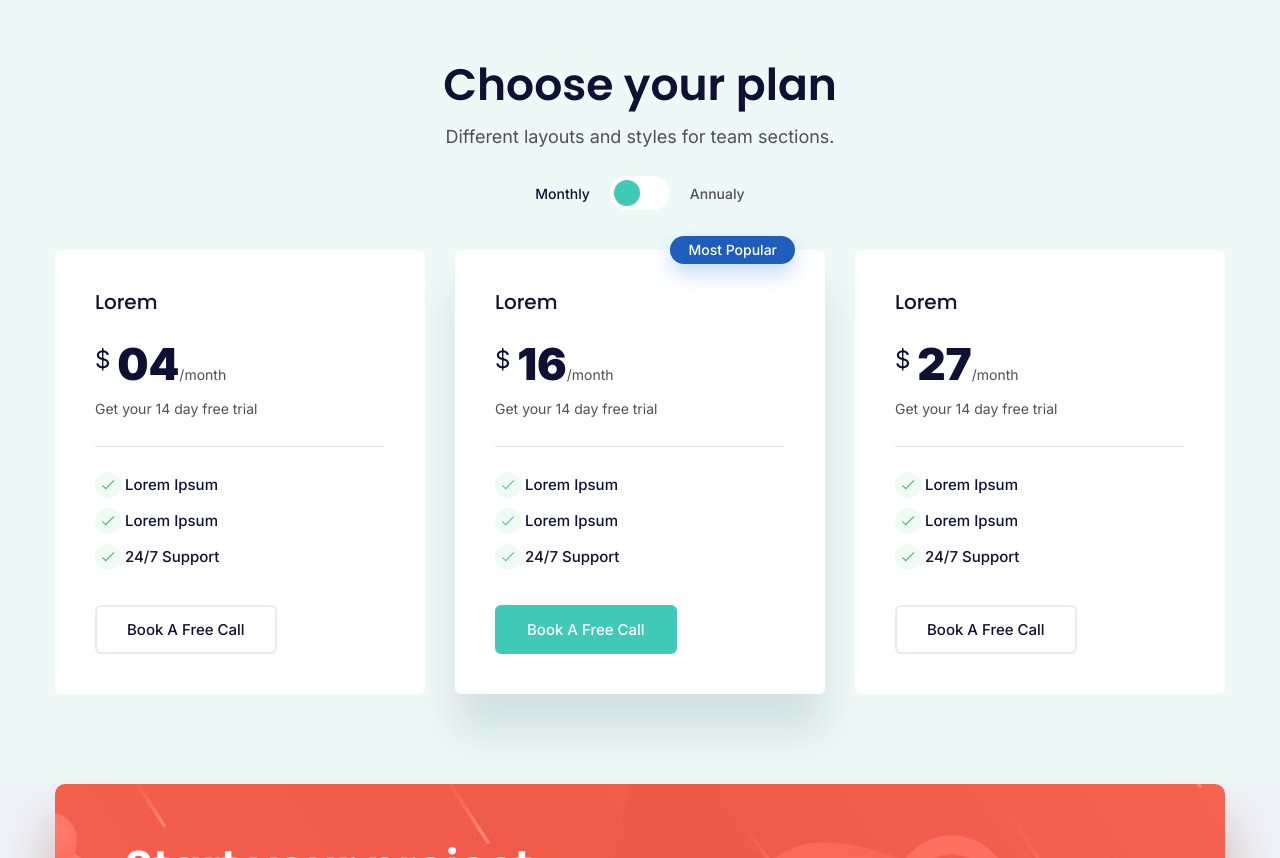
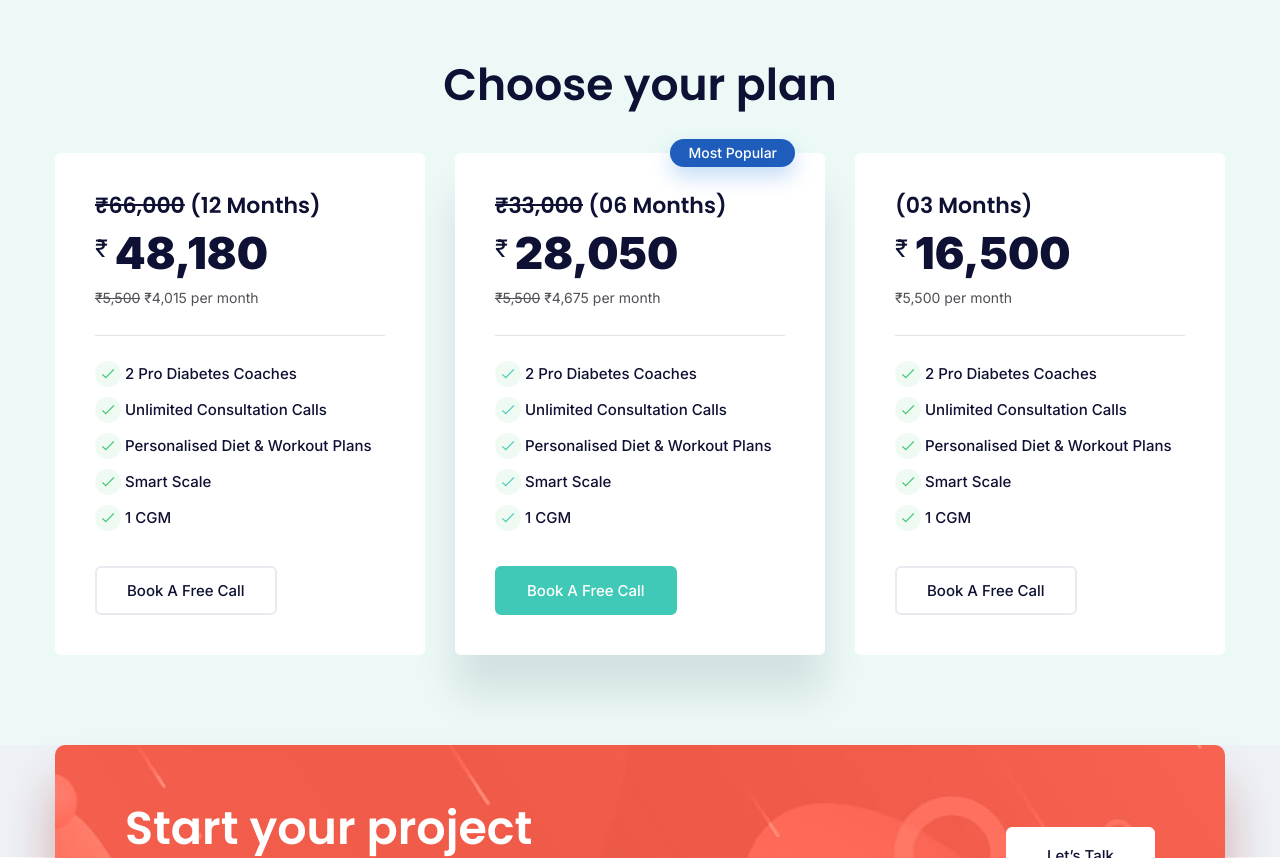
Before and after one commit to aniket-so/diabetease, a React (Create React App) app: page /home-four in a window 1280 px wide. Shown: the part 2160-3018 px from the top of the page. Built offline with nearby package versions, Linux system fonts and the light colour scheme.

Commit message:
Pricing component changed

```diff
--- /dev/null
+++ b/src/components/HomeOne/CustomModal.css
@@ -0,0 +1,37 @@
+.custom-modal-form {
+    max-width: 400px;
+    margin: 0 auto;
+}
+
+.custom-modal-form label {
+    font-weight: bold;
+}
+
+.custom-modal-form input[type="text"],
+.custom-modal-form input[type="tel"],
+.custom-modal-form input[type="email"],
+.custom-modal-form select {
+    width: 100%;
+    padding: 0.5rem;
+    margin-bottom: 1rem;
+    border: 1px solid #ced4da;
+    border-radius: 0.25rem;
+}
+
+.custom-modal-form select {
+    appearance: none;
+}
+
+.custom-modal-form button[type="submit"] {
+    width: 100%;
+    padding: 0.1rem;
+    background-color: #155EB8;
+    border: none;
+    border-radius: 0.25rem;
+    color: #fff;
+    cursor: pointer;
+}
+
+.custom-modal-form button[type="submit"]:hover {
+    background-color: #0056b3;
+}
--- a/src/components/HomeOne/ModalComponent.js
+++ b/src/components/HomeOne/ModalComponent.js
@@ -2,7 +2,7 @@ import React from 'react';
 import Modal from 'react-bootstrap/Modal';
 import Button from 'react-bootstrap/Button';
 import Form from 'react-bootstrap/Form';
-
+import './CustomModal.css';
 
 const CustomModal = ({ showModal, closeModal }) => {
     const [formData, setFormData] = React.useState({
@@ -32,7 +32,7 @@ const CustomModal = ({ showModal, closeModal }) => {
                 <Modal.Title>Book an Appointment</Modal.Title>
             </Modal.Header>
             <Modal.Body>
-                <Form onSubmit={handleSubmit}>
+                <Form onSubmit={handleSubmit} className="custom-modal-form"> {/* Add custom class */}
                     <Form.Group controlId="formName">
                         <Form.Label>Name</Form.Label>
                         <Form.Control type="text" placeholder="Enter name" name="name" value={formData.name} onChange={handleInputChange} required />
--- a/src/components/HomeOne/PricingHomeOne.js
+++ b/src/components/HomeOne/PricingHomeOne.js
@@ -9,10 +9,10 @@ function PricingHomeOne({ className }) {
                     <div className="row">
                         <div className="col-lg-12">
                             <div className="appie-section-title text-center">
-                                <h3 className="appie-title">Choose your plan</h3>
-                                <p>Different layouts and styles for team sections.</p>
+                                <h3 className="appie-title mb-3">Choose your plan</h3>
+                                {/* <p>Different layouts and styles for team sections.</p> */}
                             </div>
-                            <ul
+                            {/* <ul
                                 className="list-inline text-center switch-toggler-list"
                                 role="tablist"
                                 id="switch-toggle-tab"
@@ -31,7 +31,7 @@ function PricingHomeOne({ className }) {
                                 <li className={`year ${toggleSwitch === false ? 'active' : ''}`}>
                                     <a href="#">Annualy</a>
                                 </li>
-                            </ul>
+                            </ul> */}
                         </div>
                     </div>
                     <div className="tabed-content">
@@ -41,23 +41,29 @@ function PricingHomeOne({ className }) {
                                     <div className="col-lg-4 col-md-6 wow animated fadeInLeft">
                                         <div className="pricing-one__single">
                                             <div className="pricig-heading">
-                                                <h6>Lorem</h6>
+                                                <h4> <s>₹66,000</s> (12 Months) </h4>
                                                 <div className="price-range">
-                                                    <sup>$</sup> <span>04</span>
-                                                    <p>/month</p>
+                                                    <sup>₹</sup> <span>48,180</span>
                                                 </div>
-                                                <p>Get your 14 day free trial</p>
+                                                <p> <s>₹5,500</s>  ₹4,015 per month</p>
+                                                {/* <p>Get your 14 day free trial</p> */}
                                             </div>
                                             <div className="pricig-body">
                                             <ul>
                                                     <li>
-                                                        <i className="fal fa-check" /> Lorem Ipsum
+                                                        <i className="fal fa-check" /> 2 Pro Diabetes Coaches
                                                     </li>
                                                     <li>
-                                                        <i className="fal fa-check" /> Lorem Ipsum
+                                                        <i className="fal fa-check" /> Unlimited Consultation Calls
                                                     </li>
                                                     <li>
-                                                        <i className="fal fa-check" /> 24/7 Support
+                                                        <i className="fal fa-check" /> Personalised Diet & Workout Plans
+                                                    </li>
+                                                    <li>
+                                                        <i className="fal fa-check" /> Smart Scale
+                                                    </li>
+                                                    <li>
+                                                        <i className="fal fa-check" /> 1 CGM
                                                     </li>
                                                 </ul>
                                                 <div className="pricing-btn mt-35">
@@ -70,24 +76,30 @@ function PricingHomeOne({ className }) {
                                     </div>
                                     <div className="col-lg-4 col-md-6 wow animated fadeInUp">
                                         <div className="pricing-one__single center">
-                                            <div className="pricig-heading">
-                                                <h6>Lorem</h6>
+                                        <div className="pricig-heading">
+                                                <h4> <s>₹33,000</s> (06 Months) </h4>
                                                 <div className="price-range">
-                                                    <sup>$</sup> <span>16</span>
-                                                    <p>/month</p>
+                                                    <sup>₹</sup> <span>28,050</span>
                                                 </div>
-                                                <p>Get your 14 day free trial</p>
+                                                <p> <s>₹5,500</s>  ₹4,675 per month</p>
+                                                {/* <p>Get your 14 day free trial</p> */}
                                             </div>
                                             <div className="pricig-body">
-                                                <ul>
+                                            <ul>
                                                     <li>
-                                                        <i className="fal fa-check" /> Lorem Ipsum
+                                                        <i className="fal fa-check" /> 2 Pro Diabetes Coaches
                                                     </li>
                                                     <li>
-                                                        <i className="fal fa-check" /> Lorem Ipsum
+                                                        <i className="fal fa-check" /> Unlimited Consultation Calls
                                                     </li>
                                                     <li>
-                                                        <i className="fal fa-check" /> 24/7 Support
+                                                        <i className="fal fa-check" /> Personalised Diet & Workout Plans
+                                                    </li>
+                                                    <li>
+                                                        <i className="fal fa-check" /> Smart Scale
+                                                    </li>
+                                                    <li>
+                                                        <i className="fal fa-check" /> 1 CGM
                                                     </li>
                                                 </ul>
                                                 <div className="pricing-btn mt-35">
@@ -103,24 +115,30 @@ function PricingHomeOne({ className }) {
                                     </div>
                                     <div className="col-lg-4 col-md-6 wow animated fadeInRight">
                                         <div className="pricing-one__single">
-                                            <div className="pricig-heading">
-                                                <h6>Lorem</h6>
+                                        <div className="pricig-heading">
+                                                <h4> (03 Months) </h4>
                                                 <div className="price-range">
-                                                    <sup>$</sup> <span>27</span>
-                                                    <p>/month</p>
+                                                    <sup>₹</sup> <span>16,500</span>
                                                 </div>
-                                                <p>Get your 14 day free trial</p>
+                                                <p>₹5,500 per month</p>
+                                                {/* <p>Get your 14 day free trial</p> */}
                                             </div>
                                             <div className="pricig-body">
-                                                <ul>
+                                            <ul>
                                                     <li>
-                                                        <i className="fal fa-check" /> Lorem Ipsum
+                                                        <i className="fal fa-check" /> 2 Pro Diabetes Coaches
                                                     </li>
                                                     <li>
-                                                        <i className="fal fa-check" /> Lorem Ipsum
+                                                        <i className="fal fa-check" /> Unlimited Consultation Calls
                                                     </li>
                                                     <li>
-                                                        <i className="fal fa-check" /> 24/7 Support
+                                                        <i className="fal fa-check" /> Personalised Diet & Workout Plans
+                                                    </li>
+                                                    <li>
+                                                        <i className="fal fa-check" /> Smart Scale
+                                                    </li>
+                                                    <li>
+                                                        <i className="fal fa-check" /> 1 CGM
                                                     </li>
                                                 </ul>
                                                 <div className="pricing-btn mt-35">
```
